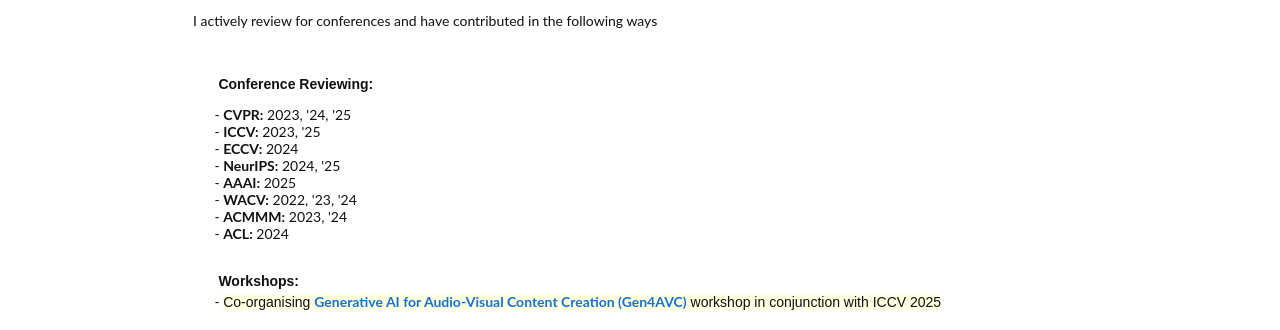
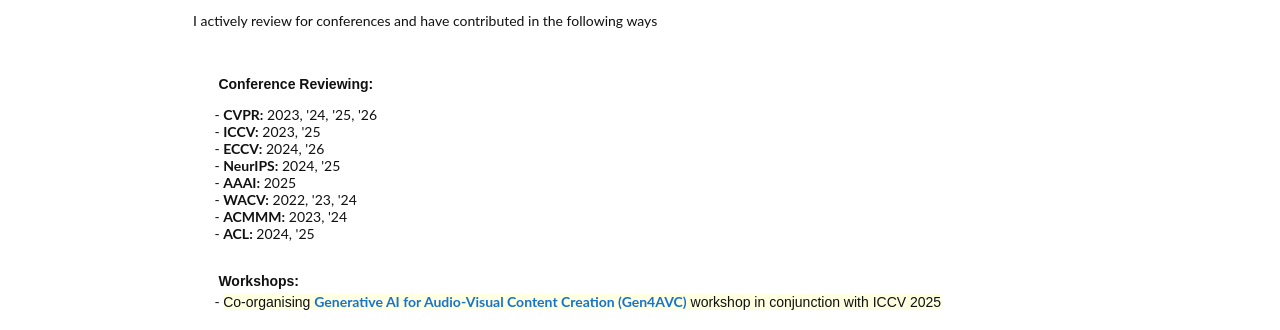
Before and after one commit to schowdhury671/schowdhury671.github.io, a Jekyll site: the page others/index.html, which Jekyll copies as it is, in a window 1280 px wide. Shown: the part 358-688 px from the top of the page. Built offline with Jekyll 4.4.1, drawn with Linux system fonts in a browser that asks for light colours.

Commit message:
Update conference years

```diff
--- a/others/index.html
+++ b/others/index.html
@@ -131,14 +131,14 @@
     <td style="padding:2.5%; width:75%; vertical-align:middle;">
       <ul style="list-style-type:none; padding:0; margin:0;">
         <li style="padding:4px; margin-bottom:10px;"><b>Conference Reviewing:</b></li>
-        - <strong>CVPR:</strong> 2023, '24, '25<br>
+        - <strong>CVPR:</strong> 2023, '24, '25, '26<br>
         - <strong>ICCV:</strong> 2023, '25<br>
-        - <strong>ECCV:</strong> 2024<br>
+        - <strong>ECCV:</strong> 2024, '26<br>
         - <strong>NeurIPS:</strong> 2024, '25<br>
         - <strong>AAAI:</strong> 2025<br>
         - <strong>WACV:</strong> 2022, '23, '24<br>
         - <strong>ACMMM:</strong> 2023, '24 <br>
-        - <strong>ACL:</strong> 2024
+        - <strong>ACL:</strong> 2024, '25
         <br><br>
         <li style="padding:4px; margin-top:10px;"><b>Workshops:</b></li>
         - <span style="background-color: #ffffe2">Co-organising <a href="https://gen4avc.github.io/">Generative AI for Audio-Visual Content Creation (Gen4AVC)</a> workshop in conjunction with ICCV 2025</span><br>
```
